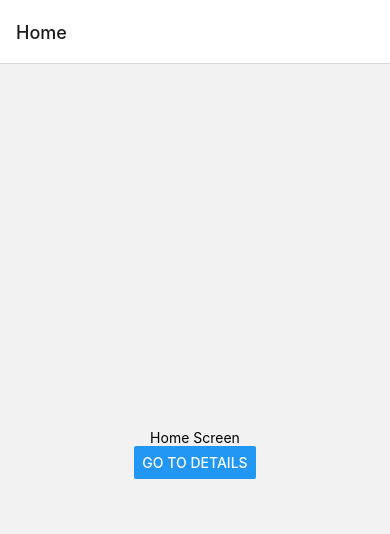
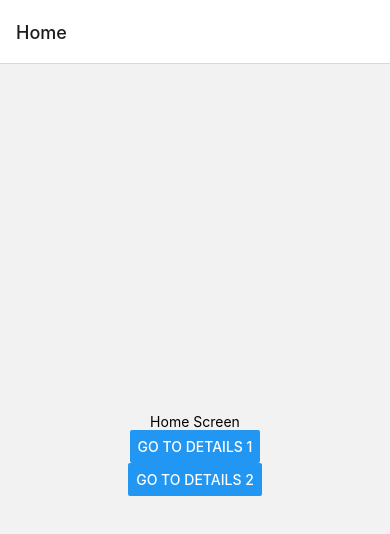
Before and after one commit to HlaingMinThan/React-Native-Navigation, a React Native app: screen / in a window 390 px wide. Shown: the top 534 px of the page. Built offline with nearby package versions, Linux system fonts and the light colour scheme.

Commit message:
dynamic screens example

```diff
--- a/App.js
+++ b/App.js
@@ -1,6 +1,7 @@
 import { StyleSheet, Text, View ,Button } from 'react-native';
-import { NavigationContainer } from '@react-navigation/native';
+import { NavigationContainer, useFocusEffect } from '@react-navigation/native';
 import { createNativeStackNavigator } from '@react-navigation/native-stack';
+import React from 'react';
 
 
 function HomeScreen({navigation}) {
@@ -8,17 +9,28 @@ function HomeScreen({navigation}) {
     <View style={{ flex: 1, alignItems: 'center', justifyContent: 'center' }}>
       <Text>Home Screen</Text>
       <Button
-        title="Go to Details"
-        onPress={() => navigation.navigate('Details')}
+        title="Go to Details 1"
+        onPress={() => navigation.navigate('Details' ,{
+          id : 1,
+          name : "Hlaing min than"
+        })}
+      />
+      <Button
+        title="Go to Details 2"
+        onPress={() => navigation.navigate('Details' ,{
+          id : 2,
+          name : "Aung Aung"
+        })}
       />
     </View>
   );
 }
 
-function DetailsScreen() {
+function DetailsScreen({route}) {
+  let { id , name } = route.params;
   return (
     <View style={{ flex: 1, alignItems: 'center', justifyContent: 'center' }}>
-      <Text>Details Screen</Text>
+      <Text>Details Screen for id {id}</Text>
     </View>
   );
 }
```
